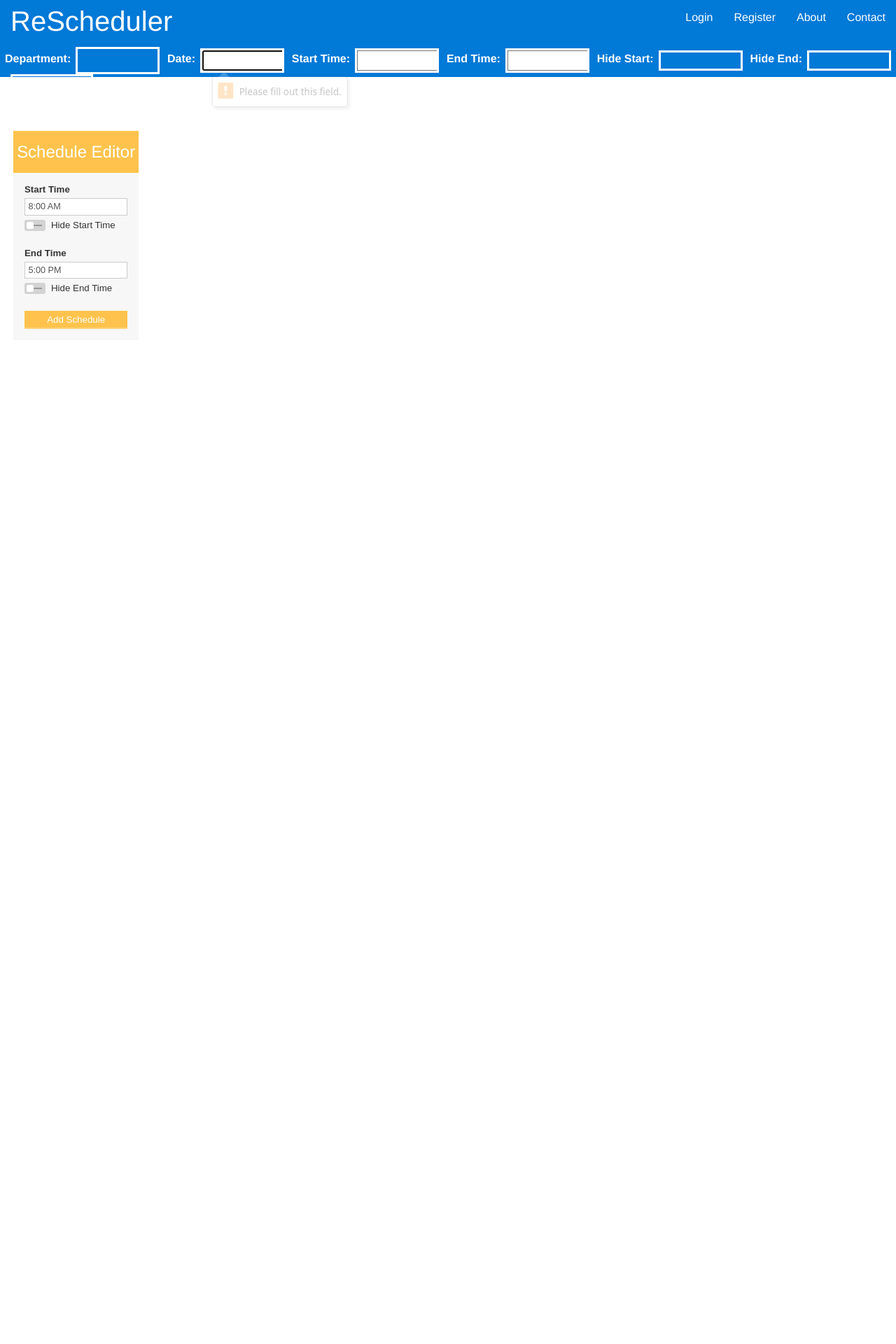
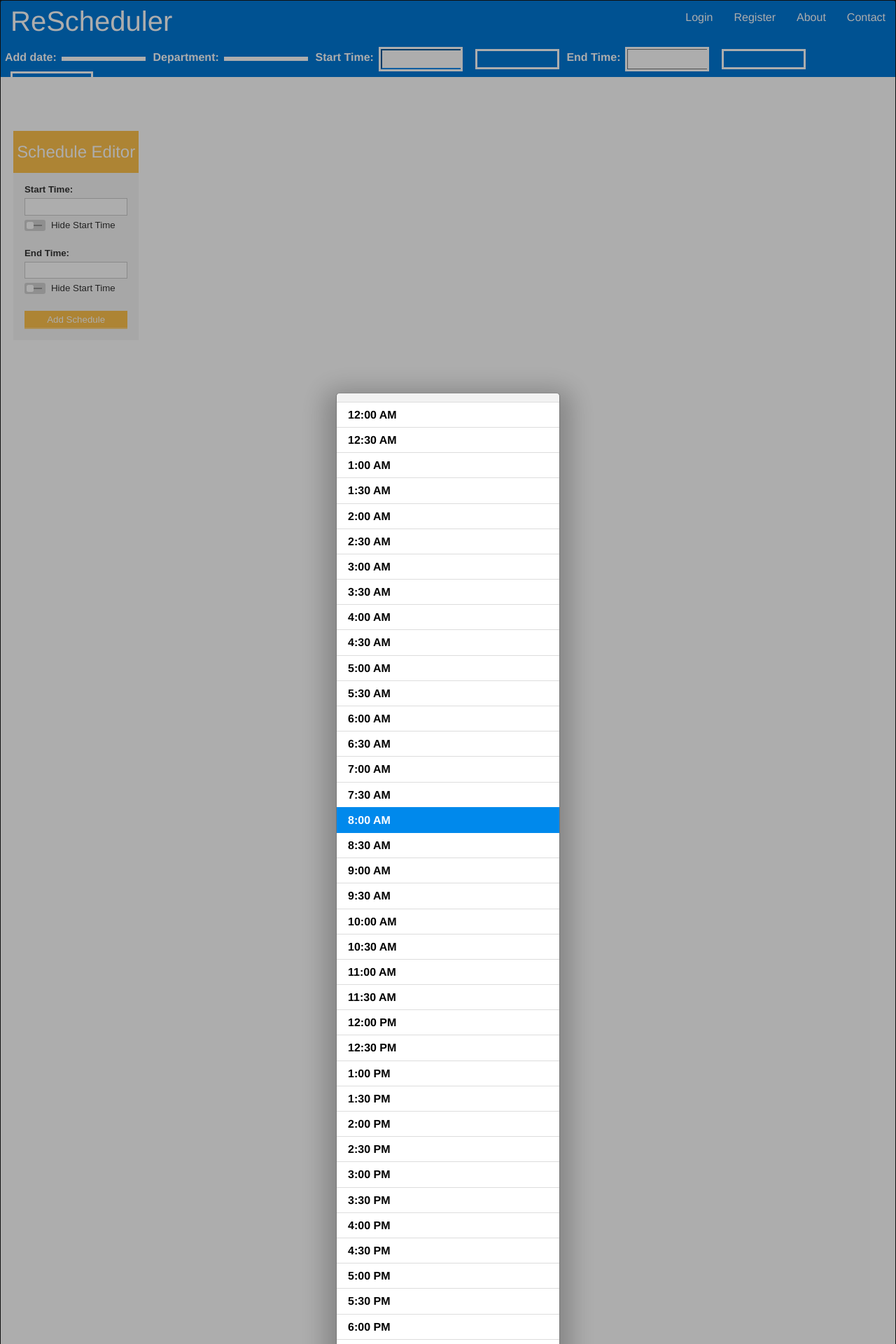
Before and after one commit to RyanKJ/ReScheduler-Online, a Django app: template schedulingcalendar/templates/schedulingcalendar/index.html in a window 1280 px wide. Shown: the top 1920 px of the page at 70% size. Run offline with Django 3.2, Linux system fonts and the light colour scheme; the template is opened without the code that fills it: values that come from a table or form of the project are taken from there, others are empty; some libraries are stand-ins or nearby versions.

Commit message:
Added schedule adding form

```diff
--- a/schedulingcalendar/forms.py
+++ b/schedulingcalendar/forms.py
@@ -13,25 +13,18 @@
     def __init__(self, user, *args, **kwargs):
         super(CalendarForm, self).__init__(*args, **kwargs)
 
-        dep_choices = self.get_department_choices(user)
+        # TODO: Add edge case where user has 0 departments
+        dep_choices = get_department_tuple(user)
         year_choices = self.get_year_choices()
 
         self.fields['department'].widget.choices = dep_choices
         self.fields['year'].widget.choices = year_choices
 
 
-    def get_department_choices(self, logged_user):
-        # TODO: Add edge case where user has 0 departments
-        departments = Department.objects.filter(user=logged_user).only('id', 'name')
-        dep_choices = [(dep.id, dep.name) for dep in departments]
-
-        return tuple(dep_choices)
-
-
     def get_year_choices(self):
         now = datetime.now()
         current_year = now.year
-        year_choices = get_year_choices(current_year, 5, 2)
+        year_choices = get_years_tuple(current_year, 5, 2)
 
         return year_choices
 
@@ -49,20 +42,42 @@
 
 class AddScheduleForm(forms.Form):
     # TODO Use SeperateDateTimeField?
-    department = forms.IntegerField(label='Department', widget=forms.Select(),
+    date_attrs = {'id': 'add-date', 'value': '', 'name': 'date'}
+    add_date = forms.DateField(widget=forms.HiddenInput(attrs=date_attrs))
+
+    dep_attrs = {'id': 'new-schedule-dep', 'value': '', 'name': 'department'}
+    department = forms.IntegerField(widget=forms.HiddenInput(attrs=dep_attrs),
                                     min_value=0, max_value=1000)
-    date = forms.DateField(label='Date')
 
+    start_time_attrs = {'id': 'start-timepicker', 'name': 'start-timepicker'}
     start_time =  forms.TimeField(label='Start Time',
-                                        input_formats=TIME_FORMATS)
+                                  widget=forms.TextInput(attrs=start_time_attrs),
+                                  input_formats=TIME_FORMATS)
+
+    hide_start_attrs = {'id': 'start-checkbox', 'name': 'hide-start', 'value': False}
+    hide_start = forms.BooleanField(label="",
+                                    required=False,
+                                    widget=forms.CheckboxInput(attrs=hide_start_attrs))
+
+    end_time_attrs = {'id': 'end-timepicker', 'name': 'end-timepicker'}
     end_time = forms.TimeField(label='End Time',
-                                       input_formats=TIME_FORMATS)
+                               widget=forms.TextInput(attrs=end_time_attrs),
+                               input_formats=TIME_FORMATS)
 
-    hide_start = forms.BooleanField(label="Hide Start")
-    hide_end = forms.BooleanField(label="Hide End")
+    hide_end_attrs = {'id': 'end-checkbox', 'name': 'hide-end', 'value': False}
+    hide_end = forms.BooleanField(label="",
+                                  required=False,
+                                  widget=forms.CheckboxInput(attrs=hide_end_attrs))
 
 
-def get_year_choices(curr_year, n, m):
+def get_department_tuple(logged_user):
+    departments = Department.objects.filter(user=logged_user).only('id', 'name')
+    dep_choices = [(dep.id, dep.name) for dep in departments]
+
+    return tuple(dep_choices)
+
+
+def get_years_tuple(curr_year, n, m):
     """Return a tuple of strings representing years.
 
     Args:
--- a/schedulingcalendar/static/schedulingcalendar/js/rescheduler.js
+++ b/schedulingcalendar/static/schedulingcalendar/js/rescheduler.js
@@ -487,7 +487,7 @@
  * assigned. All schedules should also have its start time before its end time.
  */
 function validateAddScheduleForm() {
-  var date = document.forms["addingScheduleForm"]["date"].value;
+  var date = document.forms["addingScheduleForm"]["add_date"].value;
   if (date == "") {
     alert("Day must be selected to add schedule");
     return false;
--- a/schedulingcalendar/templates/schedulingcalendar/index.html
+++ b/schedulingcalendar/templates/schedulingcalendar/index.html
@@ -58,46 +58,40 @@
                   method="post"
                   align="left">
               {% csrf_token %}
-              <!--
+
               {{ add_sch_form.non_field_errors }}
+              {{ add_sch_form.add_date.errors }}
+              {{ add_sch_form.add_date }}
+
               {{ add_sch_form.department.errors }}
-              {{ add_sch_form.department.label_tag }}
               {{ add_sch_form.department }}
 
+              {{ add_sch_form.start_time.errors }}
+              {{ add_sch_form.start_time.label_tag }}
+              {{ add_sch_form.start_time }}
 
-              {% for field in add_sch_form %}
-                {{ field.errors }}
-                {{ field.label_tag }}
-                {{ field }}
-                {% if field.help_text %}
-                <p class="help">{{ field.help_text|safe }}</p>
-                {% endif %}
-              {% endfor %}
-
-              -->
-
-              <input type="hidden" id="add-date" value="" name="date">
-              <input type="hidden" id="new-schedule-dep" value="" name="department">
-              <label for="start-timepicker">Start Time</label>
-              <input type="text" id="start-timepicker" name="start-timepicker"/><br>
-              <input type="hidden" value="False" name="hide-start">
               <div class="checkbox-custom-container">
                 <div class="checkbox-custom">
-                  <input type="checkbox" id="start-checkbox" name="hide-start" value="True">
-                  <label for="start-checkbox"></label>
+                  {{ add_sch_form.hide_start.errors }}
+                  {{ add_sch_form.hide_start }}
+                  {{ add_sch_form.hide_start.label_tag }}
                 </div>
                 <span class="checkbox-custom-text">Hide Start Time</span>
               </div>
-              <label for="end-timepicker">End Time</label>
-              <input type="text" id="end-timepicker" name="end-timepicker"/><br>
-              <input type="hidden" value="False" name="hide-end">
+
+              {{ add_sch_form.end_time.errors }}
+              {{ add_sch_form.end_time.label_tag }}
+              {{ add_sch_form.end_time }}
+
               <div class="checkbox-custom-container">
                 <div class="checkbox-custom">
-                  <input type="checkbox" id="end-checkbox" name="hide-end" value="True">
-                  <label for="end-checkbox"></label>
+                  {{ add_sch_form.hide_end.errors }}
+                  {{ add_sch_form.hide_end }}
+                  {{ add_sch_form.hide_end.label_tag }}
                 </div>
-                <span class="checkbox-custom-text">Hide End Time</span>
+                <span class="checkbox-custom-text">Hide Start Time</span>
               </div>
+
               <input type="submit" value="Add Schedule">
             </form>
           </section>
```
Also changed, not shown: schedulingcalendar/views.py (+29 -38 lines), db.sqlite3, 2 other files.
